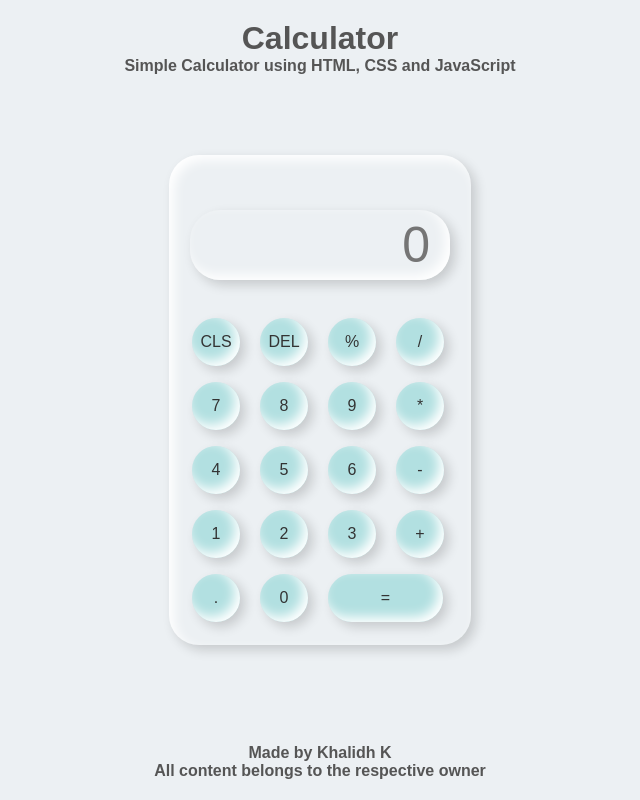
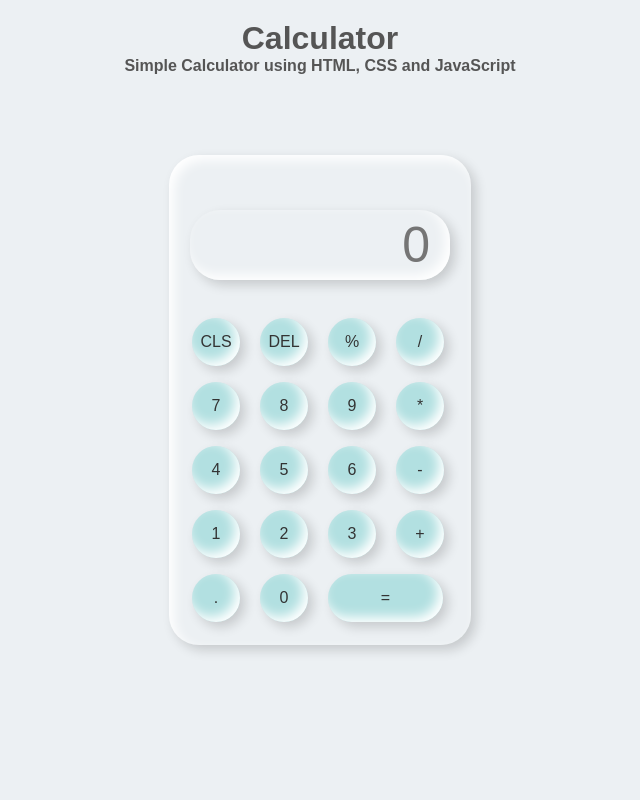
Before and after one commit to Khalidhks/Calculator, a plain HTML site: page index.html in a window 1280 px wide. Shown: the whole page, without its empty margins (320-960 px from the left). Drawn offline with Linux system fonts and the light colour scheme.

Commit message:
Update index.html

```diff
--- a/index.html
+++ b/index.html
@@ -60,12 +60,7 @@
             output.value = output.value.slice(0, -1);
         }
 
+    </script>
 
-
-    </script>
-    <footer>
-    <p>Made by Khalidh K</p>
-    <p>All content belongs to the respective owner</p>
-  </footer>
 </body>
 </html>
```
